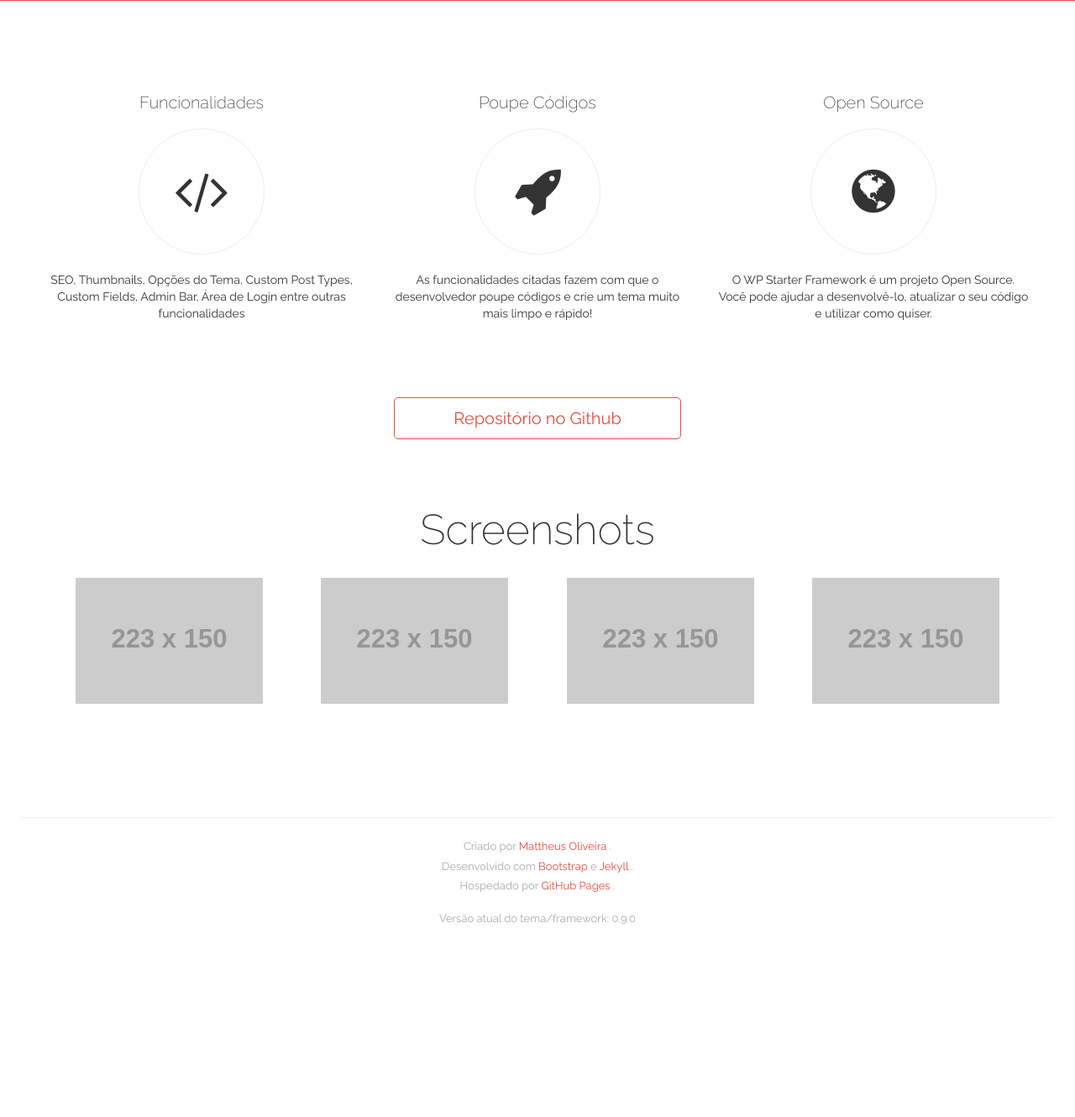
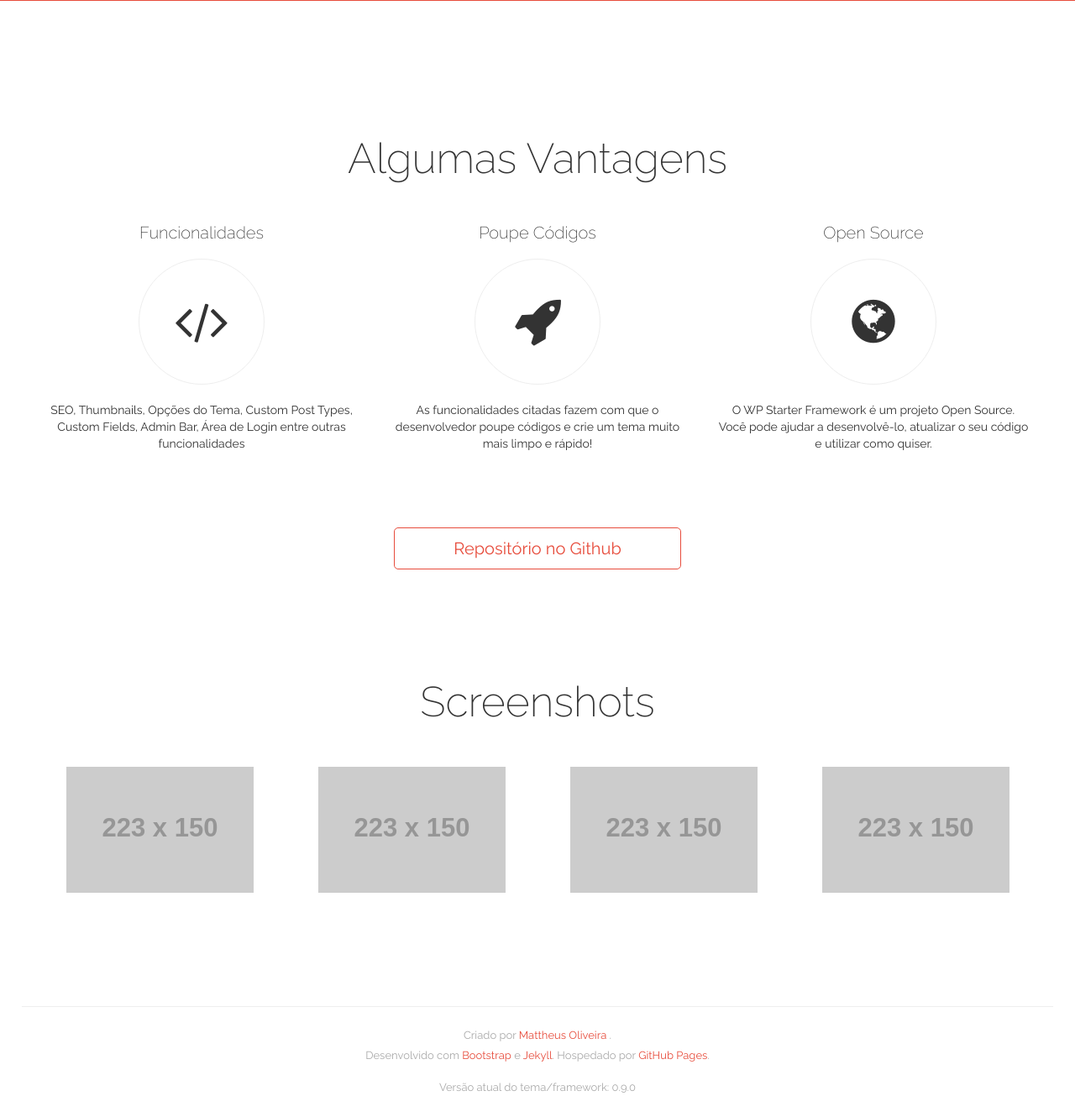
Before and after one commit to mayronceccon/devhelper, a PHP site: page /_site/index.html in a window 1280 px wide. Shown: the part 793-2123 px from the top of the page at 84% size. Before the commit the page ends 1893 px from the top, so only its background shows below. Run offline with PHP 8.4, Linux system fonts and the light colour scheme; grey boxes labelled with a size stand in for pictures from a placeholder-image service; some libraries are stand-ins or nearby versions.

Commit message:
Change style.css & add title for features

```diff
--- a/_includes/footer.html
+++ b/_includes/footer.html
@@ -4,8 +4,7 @@
             <div class="col-md-12">
 
                 <p>Criado por <a href="http://mattdeveloper.com/" target="_blank">Mattheus Oliveira</a> .</p>
-                <p>Desenvolvido com <a href="http://getbootstrap.com/" target="_blank">Bootstrap</a> e <a href="http://jekyllrb.com/" target="_blank">Jekyll</a> .</p>
-                <p>Hospedado por <a href="https://pages.github.com/" target="_blank">GitHub Pages</a> .</p>
+                <p>Desenvolvido com <a href="http://getbootstrap.com/" target="_blank">Bootstrap</a> e <a href="http://jekyllrb.com/" target="_blank">Jekyll</a>. Hospedado por <a href="https://pages.github.com/" target="_blank">GitHub Pages</a>.</p>
                 <p class="version">Versão atual do tema/framework: 0.9.0</p>
 
             </div><!-- end .col-md-12 -->
--- a/_layouts/default.html
+++ b/_layouts/default.html
@@ -15,6 +15,8 @@
 <!-- FEATURES -->
 <section class="home-features container">
 	<div class="row">
+
+		<h4>Algumas Vantagens</h4>
 
 		<div class="col-md-4 col-sm-4 item">
 			<h3>Funcionalidades</h3>
@@ -43,6 +45,8 @@
 
 <!-- SCREENSHOTS -->
 <section class="home-screenshots container">
+	<div class="row">
+
 		<h4>Screenshots</h4>
 
 		<div class="col-md-3 col-sm-3">
@@ -68,6 +72,8 @@
 				<img src="http://placehold.it/223x150" class="img-responsive" alt="Screenshot WordPress Starter Theme - Framework">
 			</a>
 		</div>
+
+	</div><!-- end .row -->
 </section><!-- end .screenshots -->
 
 
--- a/_site/doc/index.html
+++ b/_site/doc/index.html
@@ -59,8 +59,7 @@ Documentação
             <div class="col-md-12">
 
                 <p>Criado por <a href="http://mattdeveloper.com/" target="_blank">Mattheus Oliveira</a> .</p>
-                <p>Desenvolvido com <a href="http://getbootstrap.com/" target="_blank">Bootstrap</a> e <a href="http://jekyllrb.com/" target="_blank">Jekyll</a> .</p>
-                <p>Hospedado por <a href="https://pages.github.com/" target="_blank">GitHub Pages</a> .</p>
+                <p>Desenvolvido com <a href="http://getbootstrap.com/" target="_blank">Bootstrap</a> e <a href="http://jekyllrb.com/" target="_blank">Jekyll</a>. Hospedado por <a href="https://pages.github.com/" target="_blank">GitHub Pages</a>.</p>
                 <p class="version">Versão atual do tema/framework: 0.9.0</p>
 
             </div><!-- end .col-md-12 -->
--- a/_site/index.html
+++ b/_site/index.html
@@ -63,6 +63,8 @@
 <section class="home-features container">
 	<div class="row">
 
+		<h4>Algumas Vantagens</h4>
+
 		<div class="col-md-4 col-sm-4 item">
 			<h3>Funcionalidades</h3>
 			<span><i class="fa fa-code"></i></span>
@@ -90,6 +92,8 @@
 
 <!-- SCREENSHOTS -->
 <section class="home-screenshots container">
+	<div class="row">
+
 		<h4>Screenshots</h4>
 
 		<div class="col-md-3 col-sm-3">
@@ -115,6 +119,8 @@
 				<img src="http://placehold.it/223x150" class="img-responsive" alt="Screenshot WordPress Starter Theme - Framework">
 			</a>
 		</div>
+
+	</div><!-- end .row -->
 </section><!-- end .screenshots -->
 
 
@@ -125,8 +131,7 @@
             <div class="col-md-12">
 
                 <p>Criado por <a href="http://mattdeveloper.com/" target="_blank">Mattheus Oliveira</a> .</p>
-                <p>Desenvolvido com <a href="http://getbootstrap.com/" target="_blank">Bootstrap</a> e <a href="http://jekyllrb.com/" target="_blank">Jekyll</a> .</p>
-                <p>Hospedado por <a href="https://pages.github.com/" target="_blank">GitHub Pages</a> .</p>
+                <p>Desenvolvido com <a href="http://getbootstrap.com/" target="_blank">Bootstrap</a> e <a href="http://jekyllrb.com/" target="_blank">Jekyll</a>. Hospedado por <a href="https://pages.github.com/" target="_blank">GitHub Pages</a>.</p>
                 <p class="version">Versão atual do tema/framework: 0.9.0</p>
 
             </div><!-- end .col-md-12 -->
--- a/assets/css/style.css
+++ b/assets/css/style.css
@@ -198,9 +198,16 @@ footer.global {
 
 /* ----- FEATURES ----- */
 .home-features {
-	padding: 80px 0 0;
+	padding: 130px 0 0;
 	text-align: center;
 }
+
+	/* -- Title -- */
+	.home-features h4 {
+		margin: 0 0 50px;
+		font-size: 50px;
+		font-weight: 200;
+	}
 
 	/* -- Items -- */
 	.home-features .item {
@@ -242,7 +249,7 @@ footer.global {
 		color: #e74c3c;
 		font-size: 20px;
 
-		margin: 0 0 80px 0;
+		margin: 0 0 130px 0;
 		padding: 10px 70px;
 		display: inline-block;
 
@@ -270,7 +277,7 @@ footer.global {
 
 	/* -- Title -- */
 	.home-screenshots h4 {
-		margin: 0 0 30px;
+		margin: 0 0 50px;
 		font-size: 50px;
 		font-weight: 200;
 	}
```
Also changed, not shown: _site/assets/css/style.css (+10 -3 lines). Lines whose indentation alone changed are shown as unchanged.
